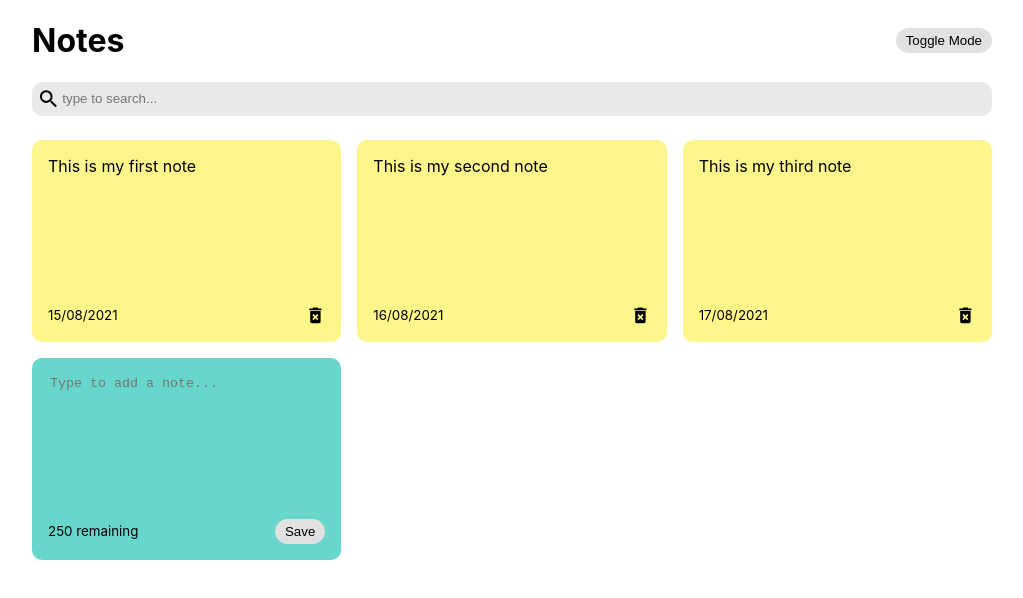
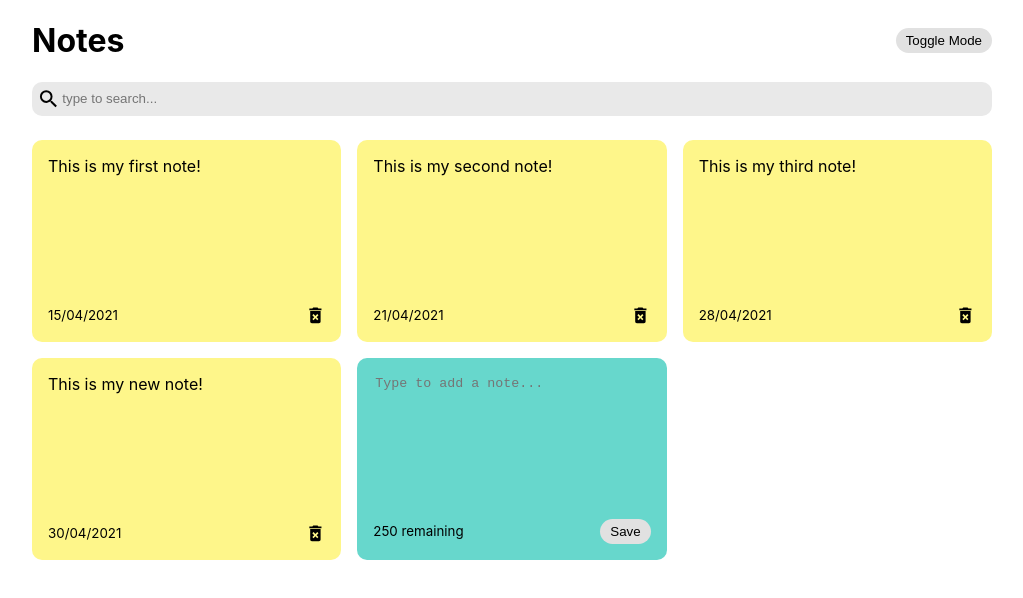
Before and after one commit to VishalChoudhary/notesapp, a React (Create React App) app: page / in a window 1280 px wide. Shown: the top 598 px of the page, without its empty margins (128-1151 px from the left). Built offline with nearby package versions, Linux system fonts and the light colour scheme.

Commit message:
local-storage save&load commit

```diff
--- a/src/App.js
+++ b/src/App.js
@@ -1,4 +1,4 @@
-import { useState } from "react";
+import { useEffect, useState } from "react";
 import { nanoid } from "nanoid";
 import NotesList from "./components/NotesList";
 import Search from "./components/Search";
@@ -8,24 +8,41 @@ const App = () => {
   const [notes, setNotes] = useState([
     {
       id: nanoid(),
-      text: "This is my first note",
-      date: "15/08/2021",
+      text: "This is my first note!",
+      date: "15/04/2021",
     },
     {
       id: nanoid(),
-      text: "This is my second note",
-      date: "16/08/2021",
+      text: "This is my second note!",
+      date: "21/04/2021",
     },
     {
       id: nanoid(),
-      text: "This is my third note",
-      date: "17/08/2021",
+      text: "This is my third note!",
+      date: "28/04/2021",
+    },
+    {
+      id: nanoid(),
+      text: "This is my new note!",
+      date: "30/04/2021",
     },
   ]);
 
   const [searchText, setSearchText] = useState("");
 
   const [darkMode, setDarkMode] = useState(false);
+
+  useEffect(() => {
+    const savedNotes = JSON.parse(localStorage.getItem("react-notes-app-data"));
+
+    if (savedNotes) {
+      setNotes(savedNotes);
+    }
+  }, []);
+
+  useEffect(() => {
+    localStorage.setItem("react-notes-app-data", JSON.stringify(notes));
+  }, [notes]);
 
   const addNote = (text) => {
     const date = new Date();
--- a/src/index.js
+++ b/src/index.js
@@ -1,11 +1,6 @@
 import React from "react";
-import ReactDOM from "react-dom/client";
+import ReactDOM from "react-dom";
 import "./index.css";
 import App from "./App";
 
-const root = ReactDOM.createRoot(document.getElementById("root"));
-root.render(
-  <React.StrictMode>
-    <App />
-  </React.StrictMode>
-);
+ReactDOM.render(<App />, document.getElementById("root"));
```
